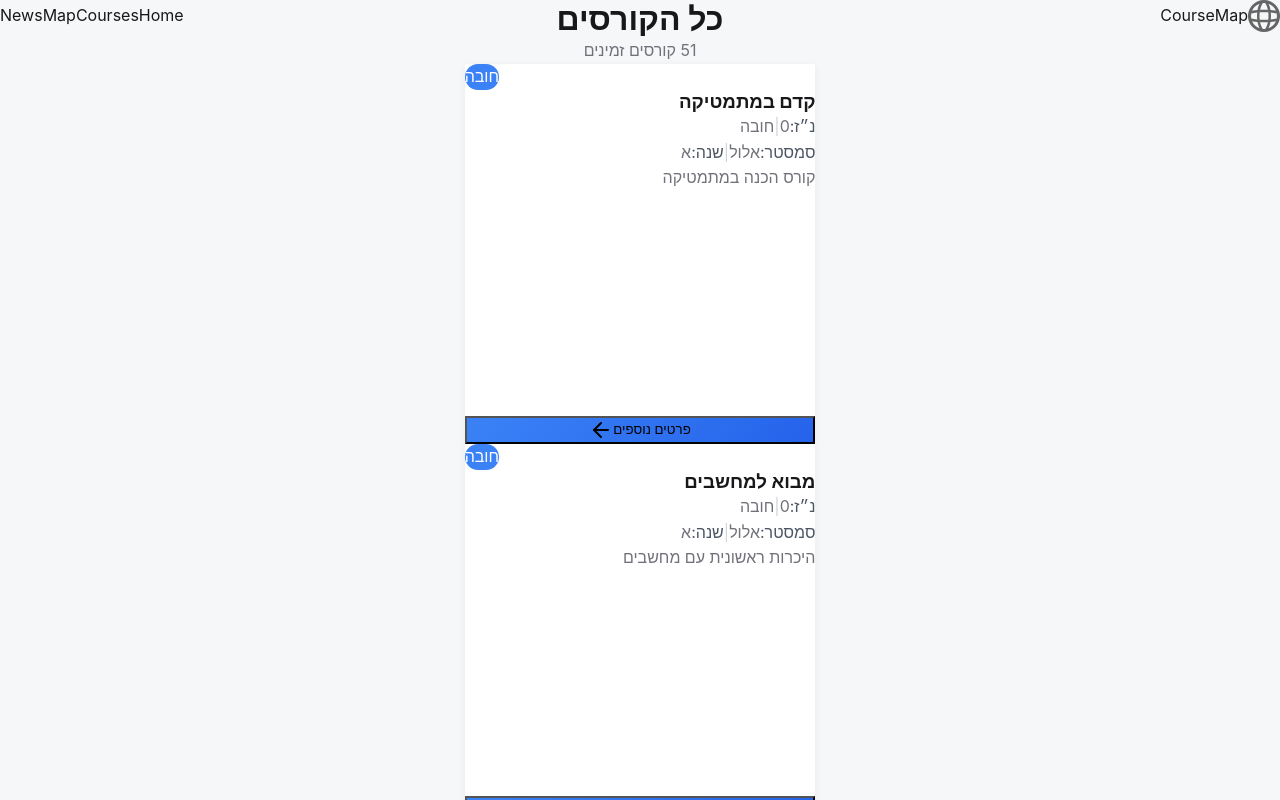
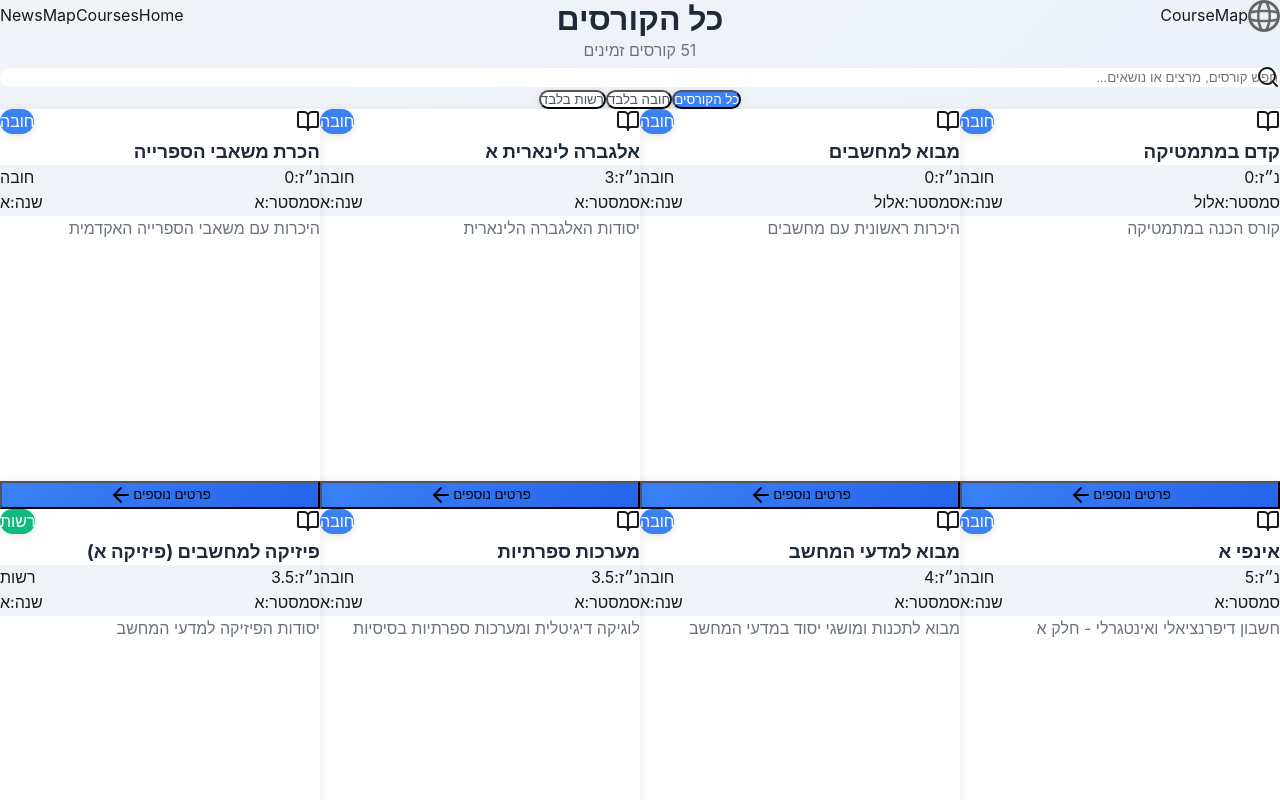
Before and after one commit to Meir-Crombie/course-map, a Next.js app: page /courses in a window 1280 px wide. Shown: the top 800 px of the page. Built offline with nearby package versions, Linux system fonts and the light colour scheme.

Commit message:
feat: Implement search and filter functionality on CoursesPage, enhance CourseCard design with improved metadata display

```diff
--- a/src/app/courses/page.tsx
+++ b/src/app/courses/page.tsx
@@ -1,5 +1,7 @@
 "use client"
 import { motion } from "framer-motion"
+import { Search } from "lucide-react"
+import { useState } from "react"
 import Header from "../../components/Header"
 import Footer from "../../components/Footer"
 import CourseCard from "../../components/CourseCard"
@@ -7,40 +9,139 @@ import coursesData from "../../data/courses.json"
 
 export default function CoursesPage() {
   const courses = coursesData.courses
+  const [searchTerm, setSearchTerm] = useState("")
+  const [filterType, setFilterType] = useState("all")
+
+  const filteredCourses = courses.filter(course => {
+    const matchesSearch = searchTerm === "" ||
+      course.name.includes(searchTerm) ||
+      course.description.includes(searchTerm)
+
+    const matchesFilter = filterType === "all" ||
+      (filterType === "mandatory" && course.mandatory) ||
+      (filterType === "optional" && !course.mandatory)
+
+    return matchesSearch && matchesFilter
+  })
 
   return (
-    <div className="min-h-screen flex flex-col" style={{backgroundColor: "var(--color-bg-main)"}}>
+    <div
+      className="min-h-screen flex flex-col"
+      style={{
+        background: "linear-gradient(135deg, #F0F4F8 0%, #E0E7FF 100%)"
+      }}
+    >
       <Header />
 
       {/* Main Content */}
       <main className="max-w-7xl mx-auto px-4 sm:px-6 lg:px-8 py-12 mt-16 flex-1">
+        {/* Page Header */}
         <motion.div
           initial={{ opacity: 0, y: -20 }}
           animate={{ opacity: 1, y: 0 }}
           transition={{ duration: 0.6 }}
           className="text-center mb-12"
         >
-          <h1 className="text-4xl md:text-5xl font-bold mb-4" style={{color: "var(--color-text-primary)"}}>
+          <h1
+            className="text-4xl md:text-5xl font-bold mb-4"
+            style={{ color: "#1F2937" }}
+          >
             כל הקורסים
           </h1>
-          <p className="text-lg" style={{color: "var(--color-text-secondary)"}}>
-            {courses.length} קורסים זמינים
+          <p
+            className="text-xl mb-8"
+            style={{ color: "#6B7280" }}
+          >
+            {filteredCourses.length} קורסים זמינים
           </p>
+
+          {/* Search Bar */}
+          <div className="max-w-2xl mx-auto mb-6">
+            <div className="relative">
+              <Search
+                className="absolute right-4 top-1/2 transform -translate-y-1/2 text-gray-400 w-5 h-5"
+              />
+              <input
+                type="text"
+                placeholder="חפש קורסים, מרצים או נושאים..."
+                value={searchTerm}
+                onChange={(e) => setSearchTerm(e.target.value)}
+                className="w-full pr-12 pl-6 py-4 rounded-full border-2 border-transparent bg-white shadow-lg focus:border-blue-400 focus:ring-4 focus:ring-blue-100 transition-all text-right"
+                style={{ outline: "none" }}
+              />
+            </div>
+          </div>
+
+          {/* Filter Buttons */}
+          <div className="flex justify-center gap-3 flex-wrap">
+            <button
+              onClick={() => setFilterType("all")}
+              className="px-6 py-2.5 rounded-full font-medium transition-all"
+              style={{
+                backgroundColor: filterType === "all" ? "#3B82F6" : "white",
+                color: filterType === "all" ? "white" : "#4B5563",
+                boxShadow: "0 2px 8px rgba(0, 0, 0, 0.1)"
+              }}
+            >
+              כל הקורסים
+            </button>
+            <button
+              onClick={() => setFilterType("mandatory")}
+              className="px-6 py-2.5 rounded-full font-medium transition-all"
+              style={{
+                backgroundColor: filterType === "mandatory" ? "#3B82F6" : "white",
+                color: filterType === "mandatory" ? "white" : "#4B5563",
+                boxShadow: "0 2px 8px rgba(0, 0, 0, 0.1)"
+              }}
+            >
+              חובה בלבד
+            </button>
+            <button
+              onClick={() => setFilterType("optional")}
+              className="px-6 py-2.5 rounded-full font-medium transition-all"
+              style={{
+                backgroundColor: filterType === "optional" ? "#10B981" : "white",
+                color: filterType === "optional" ? "white" : "#4B5563",
+                boxShadow: "0 2px 8px rgba(0, 0, 0, 0.1)"
+              }}
+            >
+              רשות בלבד
+            </button>
+          </div>
         </motion.div>
 
-        {/* ✅ התיקון העיקרי: lg:grid-cols-3 במקום 4 */}
-        <div className="grid grid-cols-1 md:grid-cols-2 lg:grid-cols-3 gap-6">
-          {courses.map((course, index) => (
+        {/* Courses Grid - 3 COLUMNS */}
+        <div
+          className="grid gap-6 mb-12"
+          style={{
+            gridTemplateColumns: "repeat(auto-fill, minmax(320px, 1fr))",
+            maxWidth: "1400px",
+            margin: "0 auto"
+          }}
+        >
+          {filteredCourses.map((course, index) => (
             <CourseCard key={course.id} course={course} index={index} />
           ))}
         </div>
 
-        {courses.length === 0 && (
-          <div className="text-center py-16">
-            <div className="text-6xl mb-4 bg-blue-50 rounded-full w-24 h-24 flex items-center justify-center mx-auto">📚</div>
-            <h3 className="text-xl text-blue-700 mb-2">אין קורסים זמינים</h3>
-            <p className="text-gray-600">נסה שוב מאוחר יותר</p>
-          </div>
+        {/* Empty State */}
+        {filteredCourses.length === 0 && (
+          <motion.div
+            initial={{ opacity: 0 }}
+            animate={{ opacity: 1 }}
+            className="text-center py-16"
+          >
+            <div
+              className="text-6xl mb-4 rounded-full w-24 h-24 flex items-center justify-center mx-auto"
+              style={{ backgroundColor: "#DBEAFE" }}
+            >
+              📚
+            </div>
+            <h3 className="text-xl font-semibold text-blue-700 mb-2">
+              לא נמצאו קורסים
+            </h3>
+            <p className="text-gray-600">נסה לשנות את החיפוש או הסינון</p>
+          </motion.div>
         )}
       </main>
 
--- a/src/components/CourseCard.tsx
+++ b/src/components/CourseCard.tsx
@@ -1,6 +1,6 @@
 "use client"
 import { motion } from "framer-motion"
-import { ArrowLeft } from "lucide-react"
+import { ArrowLeft, BookOpen } from "lucide-react"
 import Link from "next/link"
 
 interface CourseCardProps {
@@ -20,98 +20,114 @@ interface CourseCardProps {
 
 export default function CourseCard({ course, index }: CourseCardProps) {
   return (
-    <motion.div
+    <motion.article
       initial={{ opacity: 0, y: 30 }}
       animate={{ opacity: 1, y: 0 }}
       transition={{ duration: 0.5, delay: index * 0.05 }}
       whileHover={{
         y: -8,
-        boxShadow: "0 12px 24px rgba(0, 0, 0, 0.12)"
+        boxShadow: "0 20px 40px rgba(59, 130, 246, 0.15)"
       }}
       className="h-full"
     >
       <div
-        className="rounded-2xl p-6 transition-all duration-300 flex flex-col"
+        className="rounded-2xl p-6 transition-all duration-300 flex flex-col h-full"
         style={{
-          boxShadow: "0 2px 8px rgba(0, 0, 0, 0.06)",
-          backgroundColor: "var(--color-bg-card)",
-          minHeight: "380px",
-          maxHeight: "380px",
-          overflow: "hidden"
+          background: "white",
+          boxShadow: "0 4px 12px rgba(0, 0, 0, 0.08)",
+          minHeight: "400px",
+          maxHeight: "400px"
         }}
       >
-        {/* 1. Status Badge - למעלה */}
-        <div className="flex justify-end mb-3">
+        {/* Status Badge */}
+        <div className="flex justify-between items-start mb-4">
+          <div className="p-2.5 rounded-xl bg-blue-50">
+            <BookOpen className="w-5 h-5 text-blue-600" />
+          </div>
           <span
-            className="px-4 py-1.5 rounded-full text-xs font-semibold"
+            className="px-4 py-1.5 rounded-full text-xs font-bold"
             style={{
               backgroundColor: course.mandatory ? "#3B82F6" : "#10B981",
-              color: "white"
+              color: "white",
+              boxShadow: "0 2px 8px rgba(0, 0, 0, 0.1)"
             }}
           >
             {course.mandatory ? 'חובה' : 'רשות'}
           </span>
         </div>
 
-        {/* 2. Course Title */}
+        {/* Course Title */}
         <h3
-          className="text-xl font-semibold mb-3 line-clamp-2"
+          className="text-xl font-bold mb-3 line-clamp-2"
           style={{
-            color: "var(--color-text-primary)",
+            color: "#1F2937",
             lineHeight: "1.3"
           }}
         >
           {course.name}
         </h3>
 
-        {/* 3. Course Metadata - נ"ז, חובה/רשות, סמסטר, שנה */}
-        <div
-          className="text-sm mb-3 space-y-1"
-          style={{ color: "var(--color-text-secondary)" }}
-        >
-          <div className="flex items-center gap-2">
-            <span className="font-semibold" style={{ color: "#4B5563" }}>נ״ז:</span>
-            <span>{course.credits}</span>
-            <span style={{ color: "#D1D5DB" }}>|</span>
-            <span>{course.mandatory ? 'חובה' : 'רשות'}</span>
+        {/* Metadata */}
+        <div className="mb-3 space-y-2">
+          <div
+            className="flex items-center justify-between px-3 py-2 rounded-lg"
+            style={{ backgroundColor: "#F0F4F8" }}
+          >
+            <div className="flex items-center gap-2 text-sm">
+              <span className="font-semibold text-gray-700">נ״ז:</span>
+              <span className="font-bold text-blue-600">{course.credits}</span>
+            </div>
+            <div className="h-4 w-px bg-gray-300" />
+            <div className="text-sm text-gray-600">
+              {course.mandatory ? 'חובה' : 'רשות'}
+            </div>
           </div>
-          <div className="flex items-center gap-2">
-            <span className="font-semibold" style={{ color: "#4B5563" }}>סמסטר:</span>
-            <span>{course.semester}</span>
-            <span style={{ color: "#D1D5DB" }}>|</span>
-            <span className="font-semibold" style={{ color: "#4B5563" }}>שנה:</span>
-            <span>{course.year}</span>
+
+          <div
+            className="flex items-center justify-between px-3 py-2 rounded-lg"
+            style={{ backgroundColor: "#F0F4F8" }}
+          >
+            <div className="flex items-center gap-2 text-sm">
+              <span className="font-semibold text-gray-700">סמסטר:</span>
+              <span className="text-gray-900">{course.semester}</span>
+            </div>
+            <div className="h-4 w-px bg-gray-300" />
+            <div className="flex items-center gap-2 text-sm">
+              <span className="font-semibold text-gray-700">שנה:</span>
+              <span className="text-gray-900">{course.year}</span>
+            </div>
           </div>
         </div>
 
-        {/* 4. Description - תופס את המקום הנותר */}
+        {/* Description */}
         <p
-          className="text-sm mb-4 line-clamp-4 flex-grow"
+          className="text-sm mb-4 line-clamp-3 flex-grow"
           style={{
-            color: "var(--color-text-secondary)",
+            color: "#6B7280",
             lineHeight: "1.6"
           }}
         >
           {course.description}
         </p>
 
-        {/* 5. Button - תמיד בתחתית */}
+        {/* Button */}
         <div className="mt-auto">
           <Link href={`/courses/${course.id}`}>
             <motion.button
               whileHover={{ scale: 1.02 }}
               whileTap={{ scale: 0.98 }}
-              className="w-full text-white font-semibold py-2.5 px-4 rounded-xl transition-all duration-300 flex items-center justify-center text-sm"
+              className="w-full text-white font-semibold py-3 px-4 rounded-xl transition-all duration-300 flex items-center justify-center text-sm group"
               style={{
-                background: "linear-gradient(135deg, #3B82F6 0%, #2563EB 100%)"
+                background: "linear-gradient(135deg, #3B82F6 0%, #2563EB 100%)",
+                boxShadow: "0 4px 12px rgba(59, 130, 246, 0.3)"
               }}
             >
               <span>פרטים נוספים</span>
-              <ArrowLeft className="w-4 h-4 mr-2" />
+              <ArrowLeft className="w-4 h-4 mr-2 group-hover:translate-x-1 transition-transform" />
             </motion.button>
           </Link>
         </div>
       </div>
-    </motion.div>
+    </motion.article>
   )
 }
```
